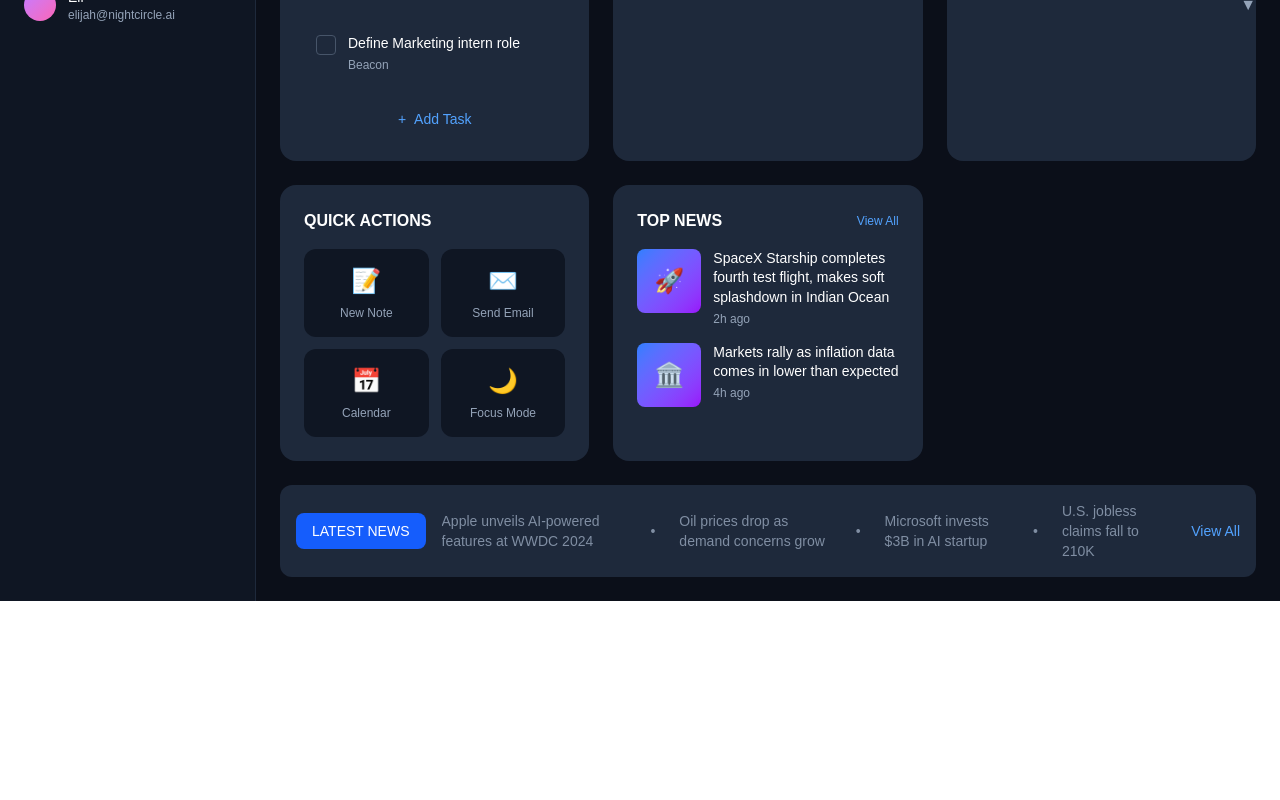
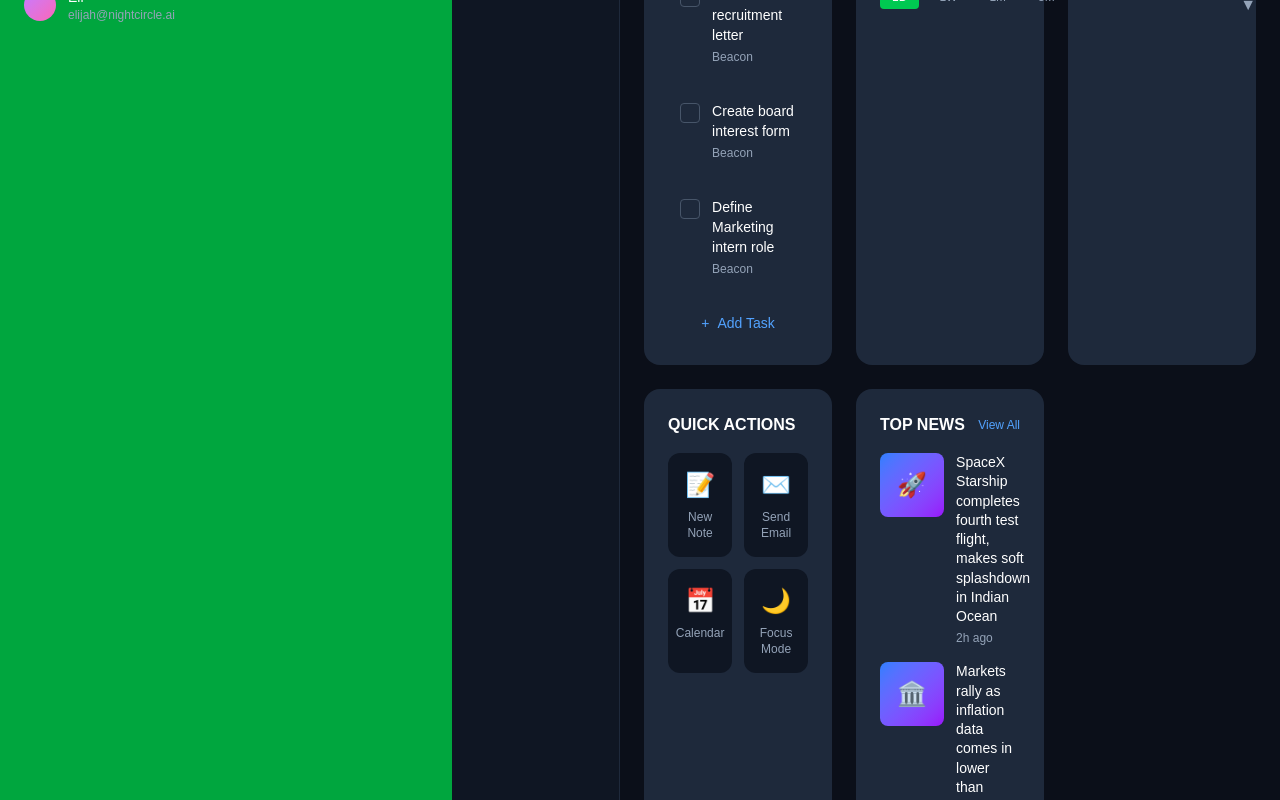
Before and after one commit to NightCircle-hub/mission-control, a Next.js app: page /dashboard in a window 1280 px wide. Shown: the part 753-1553 px from the top of the page. Before the commit the page ends 1354 px from the top, so only its background shows below. Built offline with nearby package versions, Linux system fonts and the light colour scheme.

Commit message:
Add visible update banner

```diff
--- a/app/dashboard/page.tsx
+++ b/app/dashboard/page.tsx
@@ -52,6 +52,10 @@ export default function Dashboard() {
       </div>
 
       <div className="flex">
+        {/* Update Banner */}
+        <div className="w-full bg-green-600 text-white text-center py-2 text-sm font-bold">
+          ✅ MOBILE NAV ADDED!
+        </div>
         {/* Sidebar */}
         <aside className="w-64 bg-[#0F1623] border-r border-[#1E293B] min-h-screen p-4">
           <div className="flex items-center gap-3 mb-8 px-2">
```
